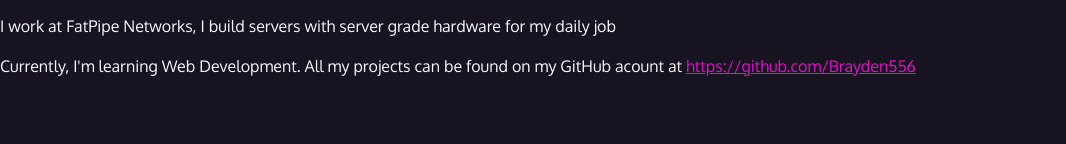
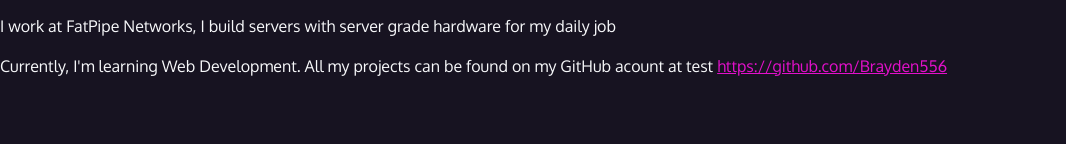
Before and after one commit to Brayden556/Web-Dev-V2, a plain HTML site: page ePortfolio/ePorfolio.html in a window 1280 px wide. Shown: the part 350-494 px from the top of the page, without its empty margins (0-1066 px from the left). Drawn offline with Linux system fonts and the light colour scheme; a web font is replaced by a local one.

Commit message:
ePorfolio updata 1.0

```diff
--- a/ePortfolio/ePorfolio.html
+++ b/ePortfolio/ePorfolio.html
@@ -34,7 +34,7 @@
         <p class="name">Hi, my name is <span>Brayden Ball.</span></p>
         <h2>I am a Computer Support specialist</h2>
         <p>I work at FatPipe Networks, I build servers with server grade hardware for my daily job</p>
-        <P>Currently, I'm learning Web Development. All my projects can be found on my GitHub acount at <a
+        <P>Currently, I'm learning Web Development. All my projects can be found on my GitHub acount at test <a
                 href="https://github.com/Brayden556" target="_blank">https://github.com/Brayden556</a></P>
     </section>
     <section id="contact">
```
